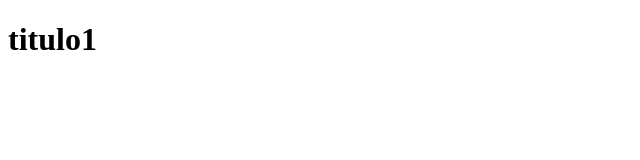
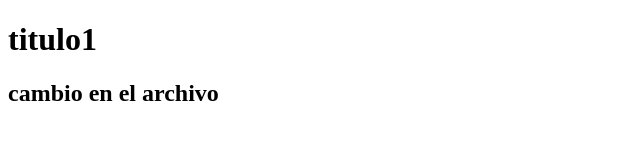
Before and after one commit to Lucromero/begegasite, a plain HTML site: page index.html in a window 1280 px wide. Shown: the whole page, without its empty margins (0-640 px from the left). Drawn offline with Linux system fonts and the light colour scheme.

Commit message:
creacion del index

```diff
--- a/index.html
+++ b/index.html
@@ -8,5 +8,6 @@
 </head>
 <body>
     <h1>titulo1</h1>
+    <h2>cambio en el archivo</h2>
 </body>
 </html>
```
